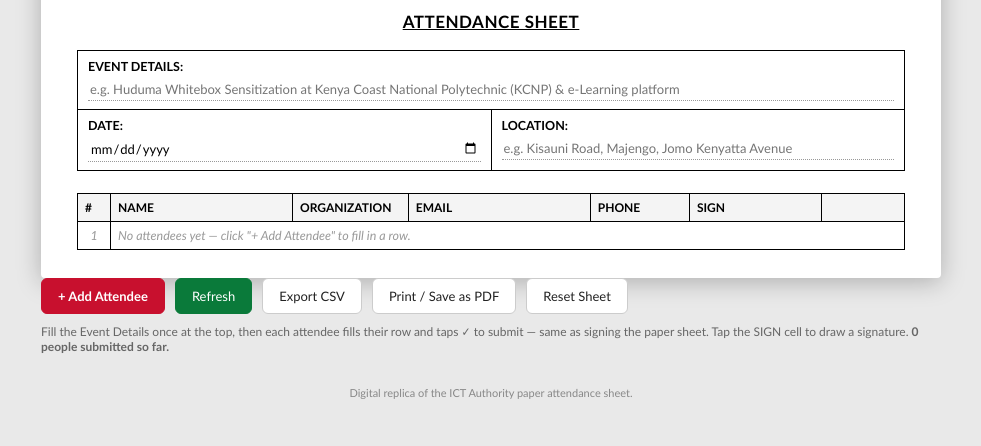
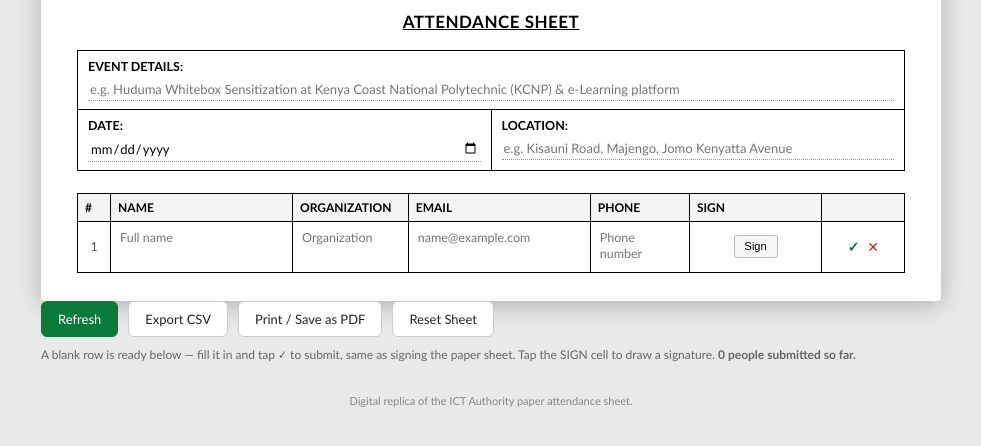
Before and after one commit to Mamiluu/ICTA-TimeSheet, a plain HTML site: page ICTA_Attendance_Form.html in a window 1280 px wide. Shown: the part 154-600 px from the top of the page, without its empty margins (149-1130 px from the left). Drawn offline with Linux system fonts and the light colour scheme; no server answers.

Commit message:
Give every visitor exactly one ready row instead of a bulk add-row button
Manually pre-adding many rows was confusing users into thinking rows
were shared, reservable slots -- they're not, they're private local
drafts. Auto-provision a single blank row per visitor instead (the
digital equivalent of "the next open line"), and gate bulk row-adding
behind an admin-only ?admin=1 flag for organizer use.

```diff
--- a/ICTA_Attendance_Form.html
+++ b/ICTA_Attendance_Form.html
@@ -301,14 +301,14 @@
 </div>
 
 <div class="toolbar">
-  <button class="primary" id="addRowBtn">+ Add Attendee</button>
+  <button class="primary" id="addRowBtn">+ Add another row (admin)</button>
   <button class="secondary" id="refreshBtn">Refresh</button>
   <button id="exportCsvBtn">Export CSV</button>
   <button id="printBtn">Print / Save as PDF</button>
   <button id="resetBtn">Reset Sheet</button>
 </div>
 <div id="backendWarning" class="backend-warning" style="display:none;">⚠ This copy isn't connected to a shared sheet yet — entries will only be visible on this device. See setup instructions.</div>
-<div class="hint">Fill the Event Details once at the top, then each attendee fills their row and taps ✓ to submit — same as signing the paper sheet. Tap the SIGN cell to draw a signature. <span id="submittedCount"></span></div>
+<div class="hint">A blank row is ready below — fill it in and tap ✓ to submit, same as signing the paper sheet. Tap the SIGN cell to draw a signature. <span id="submittedCount"></span></div>
 
 <footer class="credit">Digital replica of the ICT Authority paper attendance sheet.</footer>
 
@@ -333,10 +333,18 @@
   };
   var POLL_INTERVAL_MS = 25000;
 
+  // Ordinary visitors always get exactly one ready-to-fill row — like the
+  // next open line on a paper sheet — with no button needed. Bulk-adding
+  // extra rows (e.g. an organizer entering people on their behalf) is an
+  // admin-only action, unlocked by opening the page with ?admin=1 in the URL.
+  var isAdmin = /(?:^|[?&])admin=1(?:&|$)/.test(location.search);
+
   var STORAGE_KEY = 'icta_attendance_sheet_v1';
   var rosterBody = document.getElementById('rosterBody');
   var backendWarning = document.getElementById('backendWarning');
   var submittedCount = document.getElementById('submittedCount');
+  var addRowBtn = document.getElementById('addRowBtn');
+  if(addRowBtn) addRowBtn.style.display = isAdmin ? '' : 'none';
   var eventDetails = document.getElementById('eventDetails');
   var eventDate = document.getElementById('eventDate');
   var eventLocation = document.getElementById('eventLocation');
@@ -372,6 +380,15 @@
 
   function newRow(){
     return { id:null, clientId: generateClientId(), submitted:false, submitting:false, name:'', org:'', email:'', phone:'', sign:'' };
+  }
+
+  // Guarantees there is always exactly one open, unsubmitted row waiting
+  // for whoever is at this device — the digital equivalent of "the next
+  // blank line" on a paper sign-in sheet. Ordinary visitors never need to
+  // click anything to get a row to fill in.
+  function ensureDraftRow(){
+    var hasDraft = state.rows.some(function(r){ return !r.submitted; });
+    if(!hasDraft) state.rows.push(newRow());
   }
 
   function render(){
@@ -475,6 +492,7 @@
         delBtn.addEventListener('click', function(){
           if(row.submitting) return;
           state.rows.splice(idx, 1);
+          ensureDraftRow();
           save();
           render();
         });
@@ -536,6 +554,7 @@
         if(data && data.ok){
           row.submitted = true;
           row.id = data.id;
+          ensureDraftRow();
           save();
           render();
         } else {
@@ -575,6 +594,7 @@
           };
         });
         state.rows = remoteRows.concat(drafts);
+        ensureDraftRow();
         save();
         render();
       })
@@ -593,6 +613,7 @@
     if(confirm('Clear the Event Details and any unsubmitted draft rows on this device? Attendees already submitted to the shared sheet will not be affected.')){
       state.meta = { details:'', date:'', location:'' };
       state.rows = state.rows.filter(function(r){ return r.submitted; });
+      ensureDraftRow();
       eventDetails.value = '';
       eventDate.value = '';
       eventLocation.value = '';
@@ -717,6 +738,7 @@
   });
   window.addEventListener('beforeprint', regrowAll);
 
+  ensureDraftRow();
   render();
 
   if(CONFIG.SCRIPT_URL){
```
Also changed, not shown: index.html (+24 -2 lines).
